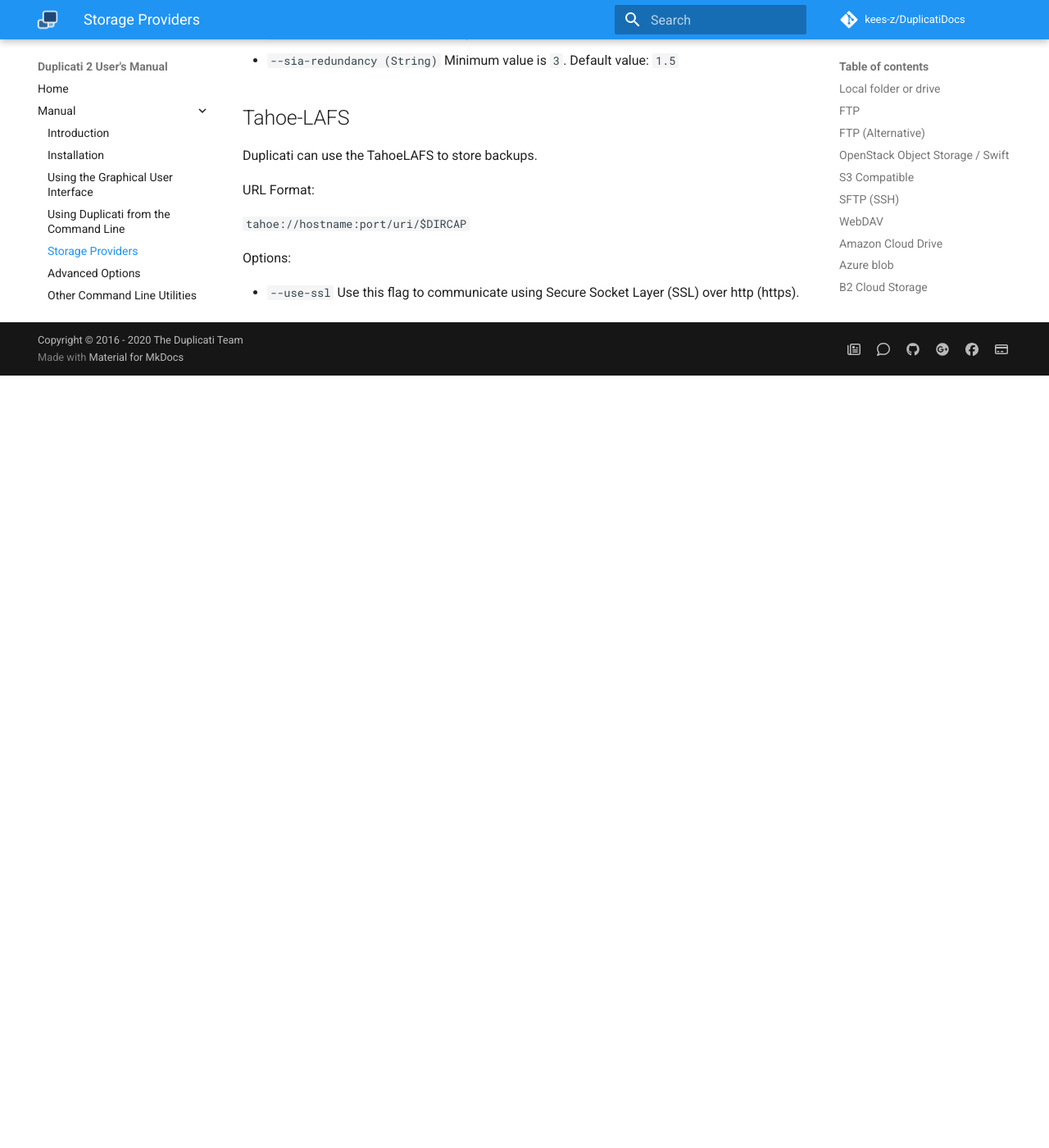
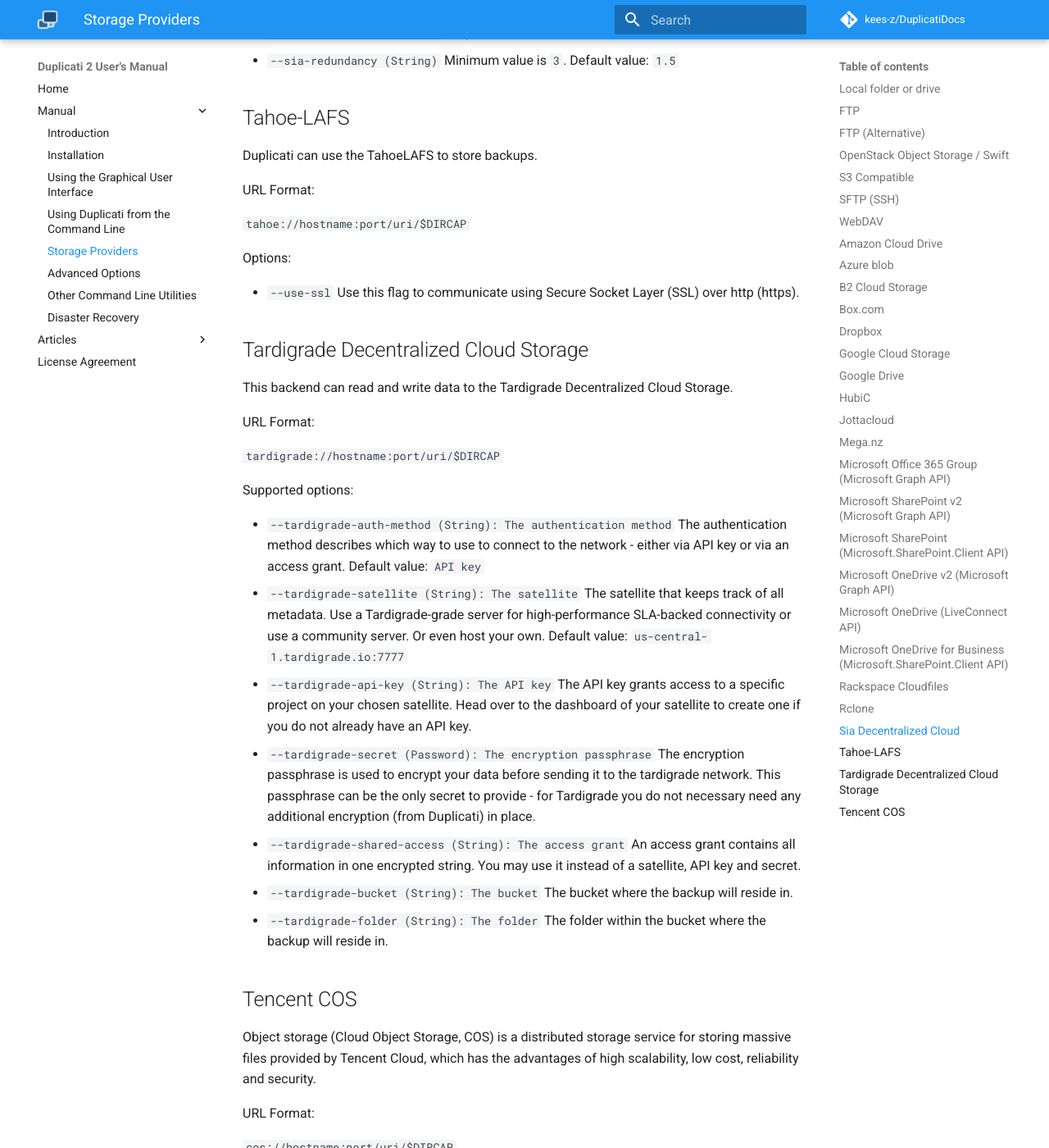
Before and after one commit to kees-z/DuplicatiDocs, an MkDocs documentation site: the page built from docs/05-storage-providers.md, in a window 1280 px wide and 1400 px high, scrolled down 20372 px. Shown: the whole window at 82% size. Built offline with MkDocs 1.6.1 and Material for MkDocs 9.7.7, drawn with Linux system fonts in a browser that asks for light colours; comment, search, counter and statistics services are not loaded; old or Windows-style settings are respelled for this version of MkDocs; before the commit the page ends 20830 px from its top, so only the background shows below that; some of the changed text lies outside the part shown.

Commit message:
Update 05-storage-providers.md

```diff
--- a/docs/05-storage-providers.md
+++ b/docs/05-storage-providers.md
@@ -797,3 +797,55 @@ Options:
 
 * `--use-ssl`
 Use this flag to communicate using Secure Socket Layer (SSL) over http (https).
+
+## Tardigrade Decentralized Cloud Storage
+
+This backend can read and write data to the Tardigrade Decentralized Cloud Storage.
+
+URL Format:
+
+`tardigrade://hostname:port/uri/$DIRCAP`
+
+Supported options:
+
+* `--tardigrade-auth-method (String): The authentication method`
+The authentication method describes which way to use to connect to the network - either via API key or via an access grant.
+Default value: `API key`
+* `--tardigrade-satellite (String): The satellite`
+The satellite that keeps track of all metadata. Use a Tardigrade-grade server for high-performance SLA-backed connectivity or use a community server. Or even host your own.
+Default value: `us-central-1.tardigrade.io:7777`
+* `--tardigrade-api-key (String): The API key`
+The API key grants access to a specific project on your chosen satellite. Head over to the dashboard of your satellite to create one if you do not already have an API key.
+* `--tardigrade-secret (Password): The encryption passphrase`
+The encryption passphrase is used to encrypt your data before sending it to the tardigrade network. This passphrase can be the only secret to provide - for Tardigrade you do not necessary need any additional encryption (from Duplicati) in place.
+* `--tardigrade-shared-access (String): The access grant`
+An access grant contains all information in one encrypted string. You may use it instead of a satellite, API key and secret.
+* `--tardigrade-bucket (String): The bucket`
+The bucket where the backup will reside in.
+* `--tardigrade-folder (String): The folder`
+The folder within the bucket where the backup will reside in.
+
+## Tencent COS
+
+Object storage (Cloud Object Storage, COS) is a distributed storage service for storing massive files provided by
+ Tencent Cloud, which has the advantages of high scalability, low cost, reliability and security.
+
+URL Format:
+
+`cos://hostname:port/uri/$DIRCAP`
+
+Supported options:
+
+* `--tardigrade-auth-method (String): The authentication method`
+The authentication method describes which way to use to connect to the network - either via API key or via an access grant.
+Default value: `API key`
+* `--cos-app-id (String): Account ID`
+Account ID of Tencent Cloud Account
+* `--cos-region (String): Specifies COS location constraints
+Region (Region) is the distribution area of ??the Tencent cloud hosting machine room, the object storage COS data is stored in the storage buckets of these regions. https://cloud.tencent.com/document/product/436/6224
+* `--cos-secret-id (String): Secret Id`
+Cloud API Secret Id
+* `--cos-secret-key (Password): Secret Key`
+Cloud API Secret Key
+* `--cos-bucket (String): Bucket`
+Bucket, format: BucketName-APPID
```
